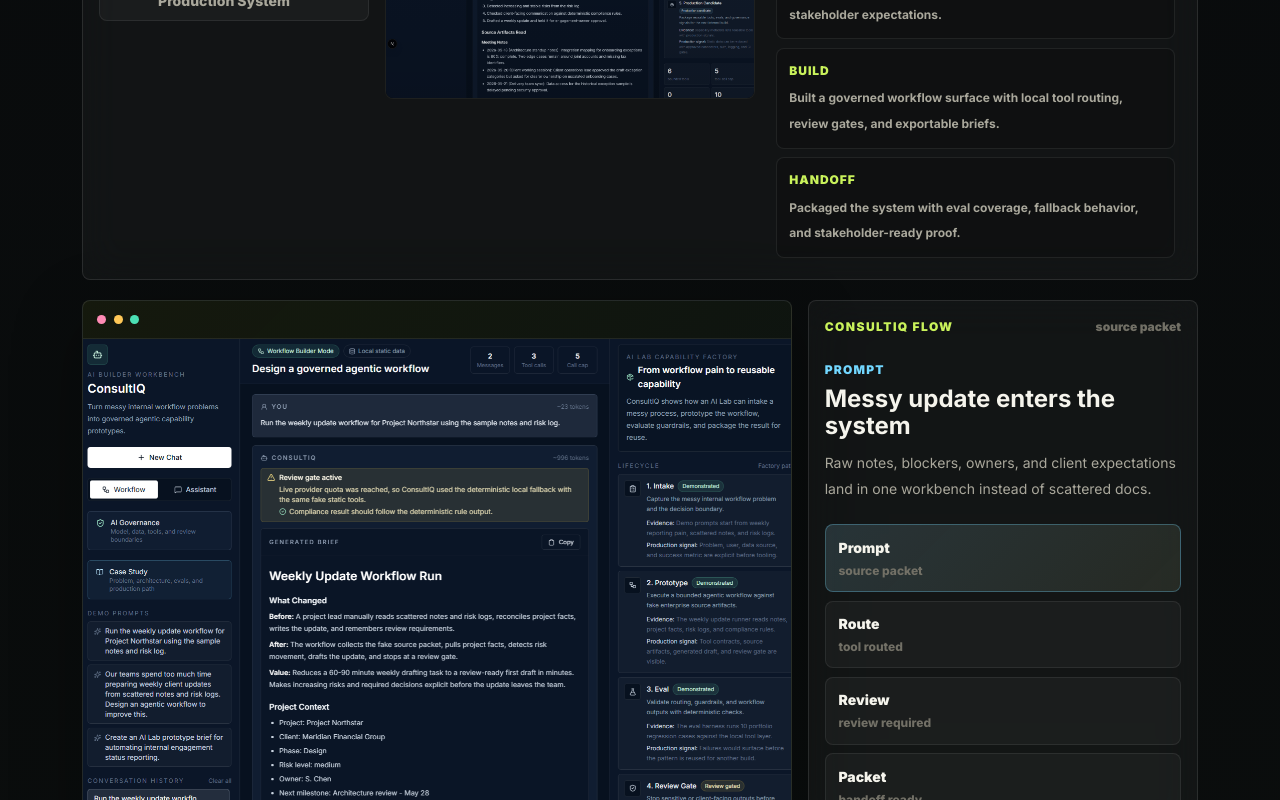
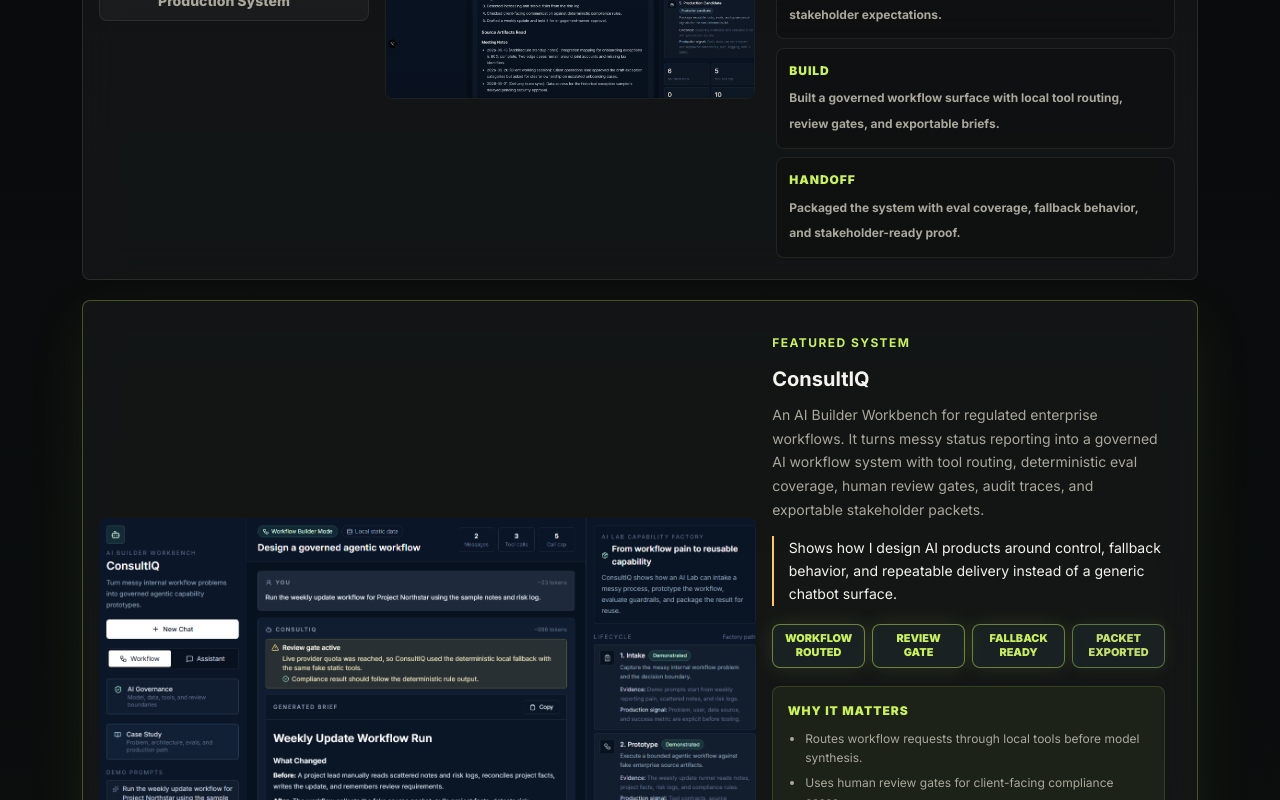
Before and after one commit to SalimFraj/Portfolio, a React (Vite) app: page / in a window 1280 px wide. Shown: the part 2600-3400 px from the top of the page. Built offline with nearby package versions, Linux system fonts and the light colour scheme.

Commit message:
Show gallery and featured project card

```diff
--- a/src/components/Projects.css
+++ b/src/components/Projects.css
@@ -157,201 +157,6 @@
     color: var(--text-secondary);
     font-size: var(--font-size-xs);
     line-height: 1.55;
-}
-
-.consult-theater {
-    margin-bottom: 2rem;
-    display: grid;
-    grid-template-columns: minmax(0, 1fr) minmax(320px, 0.55fr);
-    gap: 1rem;
-    align-items: stretch;
-}
-
-.consult-device {
-    height: clamp(420px, 42vw, 560px);
-    min-height: 420px;
-    overflow: hidden;
-    border: 1px solid rgba(255, 255, 255, 0.1);
-    border-radius: var(--radius-sm);
-    background:
-        linear-gradient(135deg, rgba(201, 242, 91, 0.08), rgba(114, 215, 255, 0.045)),
-        #050706;
-    box-shadow: 0 20px 70px rgba(0, 0, 0, 0.32);
-}
-
-.consult-device-bar {
-    min-height: 38px;
-    display: flex;
-    align-items: center;
-    gap: 0.45rem;
-    padding: 0 0.9rem;
-    border-bottom: 1px solid rgba(255, 255, 255, 0.08);
-}
-
-.consult-device-bar span {
-    width: 9px;
-    height: 9px;
-    border-radius: 50%;
-    background: rgba(255, 255, 255, 0.2);
-}
-
-.consult-device-bar span:first-child {
-    background: var(--accent-pink);
-}
-
-.consult-device-bar span:nth-child(2) {
-    background: var(--accent-amber);
-}
-
-.consult-device-bar span:nth-child(3) {
-    background: var(--accent-teal);
-}
-
-.consult-device-screen {
-    height: calc(100% - 38px);
-    min-height: 0;
-    position: relative;
-    overflow: hidden;
-}
-
-.consult-device-screen img {
-    display: block;
-    width: 100%;
-    height: 100%;
-    object-fit: cover;
-    object-position: top center;
-    animation: consultScroll 12s ease-in-out infinite alternate;
-}
-
-.consult-scanline {
-    position: absolute;
-    inset: 0;
-    pointer-events: none;
-    background: linear-gradient(180deg, transparent, rgba(201, 242, 91, 0.15), transparent);
-    transform: translateY(-100%);
-    animation: consultScan 4.8s ease-in-out infinite;
-}
-
-@keyframes consultScroll {
-    from {
-        transform: translateY(0) scale(1.01);
-    }
-
-    to {
-        transform: translateY(-8%) scale(1.01);
-    }
-}
-
-@keyframes consultScan {
-    0%,
-    18% {
-        transform: translateY(-100%);
-        opacity: 0;
-    }
-
-    40%,
-    62% {
-        opacity: 1;
-    }
-
-    100% {
-        transform: translateY(100%);
-        opacity: 0;
-    }
-}
-
-.consult-stage-panel {
-    padding: 1rem;
-    display: flex;
-    flex-direction: column;
-    justify-content: space-between;
-    gap: 1.25rem;
-}
-
-.consult-stage-header {
-    display: flex;
-    align-items: center;
-    justify-content: space-between;
-    gap: 1rem;
-}
-
-.consult-stage-header span {
-    color: var(--accent-citrus);
-    font-size: var(--font-size-xs);
-    font-weight: 900;
-    letter-spacing: 0.12em;
-    text-transform: uppercase;
-}
-
-.consult-stage-header code {
-    color: var(--text-tertiary);
-    font-family: var(--font-family);
-    font-size: var(--font-size-xs);
-    font-weight: 850;
-}
-
-.consult-stage-copy p {
-    color: var(--accent-blue);
-    font-size: var(--font-size-xs);
-    font-weight: 900;
-    letter-spacing: 0.1em;
-    margin-bottom: 0.45rem;
-    text-transform: uppercase;
-}
-
-.consult-stage-copy h3 {
-    color: var(--text-primary);
-    font-size: var(--font-size-2xl);
-    line-height: 1.12;
-    margin-bottom: 0.65rem;
-}
-
-.consult-stage-copy span {
-    color: var(--text-secondary);
-    font-size: var(--font-size-sm);
-    line-height: 1.7;
-}
-
-.consult-stage-steps {
-    display: grid;
-    gap: 0.55rem;
-}
-
-.consult-stage-step {
-    min-height: 58px;
-    display: grid;
-    gap: 0.1rem;
-    padding: 0.7rem 0.8rem;
-    border: 1px solid rgba(255, 255, 255, 0.08);
-    border-radius: var(--radius-sm);
-    background: rgba(255, 255, 255, 0.035);
-    color: var(--text-secondary);
-    font: inherit;
-    text-align: left;
-    cursor: pointer;
-    transition: var(--transition);
-}
-
-.consult-stage-step span {
-    color: var(--text-primary);
-    font-size: var(--font-size-sm);
-    font-weight: 850;
-}
-
-.consult-stage-step small {
-    color: var(--text-tertiary);
-    font-size: var(--font-size-xs);
-    font-weight: 800;
-}
-
-.consult-stage-step:hover,
-.consult-stage-step:focus-visible,
-.consult-stage-step-active {
-    outline: none;
-    border-color: rgba(114, 215, 255, 0.3);
-    background:
-        linear-gradient(135deg, rgba(114, 215, 255, 0.1), rgba(201, 242, 91, 0.045)),
-        rgba(255, 255, 255, 0.055);
 }
 
 .projects-grid {
@@ -747,8 +552,7 @@
 
 @media (max-width: 768px) {
     .project-dossier,
-    .project-dossier-preview,
-    .consult-theater {
+    .project-dossier-preview {
         grid-template-columns: 1fr;
     }
 
@@ -772,9 +576,12 @@
         height: 260px;
         min-height: 260px;
     }
+    .projects-grid {
+        grid-template-columns: 1fr;
+        gap: 1.25rem;
+    }
 
-    .consult-theater,
-    .projects-grid {
+    .project-card:not(.project-card-featured) {
         display: none;
     }
 
--- a/src/components/Projects.jsx
+++ b/src/components/Projects.jsx
@@ -95,33 +95,6 @@ const fadeInUp = {
     viewport: { once: true, margin: '-50px' },
     transition: { duration: 0.6 },
 };
-
-const consultStages = [
-    {
-        label: 'Prompt',
-        title: 'Messy update enters the system',
-        text: 'Raw notes, blockers, owners, and client expectations land in one workbench instead of scattered docs.',
-        meta: 'source packet',
-    },
-    {
-        label: 'Route',
-        title: 'Local tools answer first',
-        text: 'The workflow routes to deterministic lookup and compliance logic before model synthesis gets involved.',
-        meta: 'tool routed',
-    },
-    {
-        label: 'Review',
-        title: 'Risky output is gated',
-        text: 'Client-facing compliance content is marked for human review, with visible status instead of silent automation.',
-        meta: 'review required',
-    },
-    {
-        label: 'Packet',
-        title: 'Proof is packaged',
-        text: 'The final brief exports with traceable decisions, fallback behavior, and a stakeholder-ready explanation.',
-        meta: 'handoff ready',
-    },
-];
 
 function ProjectActions({ project, compact = false }) {
     return (
@@ -222,57 +195,6 @@ function ProjectDossier({ projects, activeProject, selectedProject, onSelect })
         </motion.div>
     );
 }
-function ConsultTheater() {
-    const [activeStage, setActiveStage] = useState(0);
-    const stage = consultStages[activeStage];
-
-    return (
-        <div className="consult-theater">
-            <div className="consult-device">
-                <div className="consult-device-bar">
-                    <span />
-                    <span />
-                    <span />
-                </div>
-                <div className="consult-device-screen">
-                    <img src="/consultiq.png" alt="ConsultIQ workflow screen" />
-                    <div className="consult-scanline" aria-hidden="true" />
-                </div>
-            </div>
-
-            <div className="consult-stage-panel glass-card" id="consultiq-stage-panel" role="region" aria-live="polite" aria-label="Active ConsultIQ workflow stage">
-                <div className="consult-stage-header">
-                    <span>ConsultIQ flow</span>
-                    <code>{stage.meta}</code>
-                </div>
-
-                <div className="consult-stage-copy">
-                    <p>{stage.label}</p>
-                    <h3>{stage.title}</h3>
-                    <span>{stage.text}</span>
-                </div>
-
-                <div className="consult-stage-steps" aria-label="ConsultIQ workflow stages">
-                    {consultStages.map((item, index) => (
-                        <button
-                            className={`consult-stage-step ${activeStage === index ? 'consult-stage-step-active' : ''}`}
-                            type="button"
-                            key={item.label}
-                            aria-pressed={activeStage === index}
-                            aria-controls="consultiq-stage-panel"
-                            onClick={() => setActiveStage(index)}
-                            onMouseEnter={() => setActiveStage(index)}
-                        >
-                            <span>{item.label}</span>
-                            <small>{item.meta}</small>
-                        </button>
-                    ))}
-                </div>
-            </div>
-        </div>
-    );
-}
-
 export default function Projects() {
     const [activeProject, setActiveProject] = useState(0);
     const selectedProject = projects[activeProject];
@@ -291,8 +213,6 @@ export default function Projects() {
                     selectedProject={selectedProject}
                     onSelect={setActiveProject}
                 />
-
-                <ConsultTheater />
 
                 <div className="projects-grid">
                     {projects.map((project, i) => (
```
